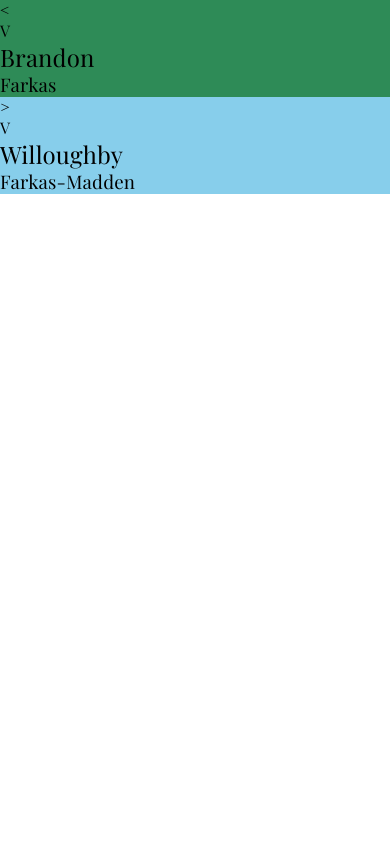
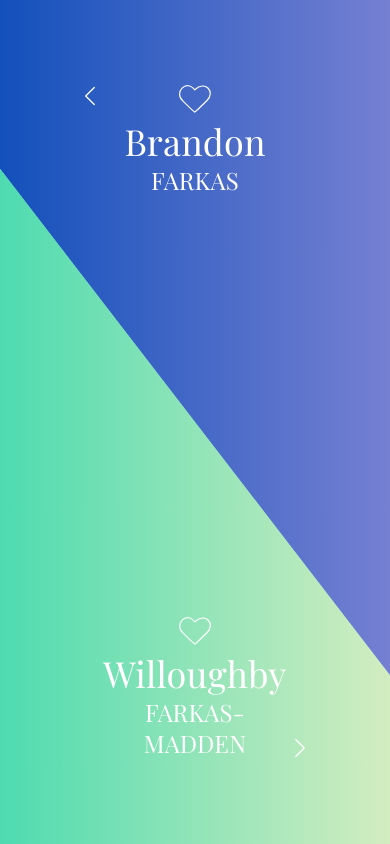
Before and after one commit to ajfarkas/choosely, a website built with webpack: page public/choose.html in a window 390 px wide. Built offline with nearby package versions, Linux system fonts and the light colour scheme; a web font is replaced by a local one.

Commit message:
responsive choose page

```diff
--- a/public/choose.html
+++ b/public/choose.html
@@ -8,22 +8,40 @@
   <link href="/public/styles.css" rel="stylesheet" type="text/css">
   <script src="/socket.io/socket.io.js"></script>
 </head>
-<body>
-  <div class="name-a">
-    <p class="left">&lt;</p>
+<body id="choose">
+  <div class="choice name-a">
+    <svg class="svg-arrow left">
+      <use xlink:href="#svg-arrow"/>
+    </svg>
     <div class="name">
-      <p class="heart">V</p>
+      <svg class="svg-heart">
+        <use xlink:href="#svg-heart"/>
+      </svg>
       <h2 data-value="Brandon">Brandon</h2>
       <h3 data-value="Farkas">Farkas</h3>
     </div>
   </div>
-  <div class="name-b">
-    <p class="right">&gt;</p>
+  <div class="choice name-b">
+    <svg class="svg-arrow right">
+      <use xlink:href="#svg-arrow"/>
+    </svg>
     <div class="name">
-      <p class="heart">V</p>
+      <svg class="svg-heart">
+        <use xlink:href="#svg-heart"/>
+      </svg>
       <h2 data-value="Willoughby">Willoughby</h2>
       <h3 data-value="Farkas-Madden">Farkas-Madden</h3>
     </div>
   </div>
+  <svg id="icon-defs" xmlns="http://www.w3.org/2000/svg" style="display: none">
+    <defs>
+      <symbol id="svg-heart" viewBox="0 -1 28 26.5">
+        <path d="M13.9,4.1c9.3-8.8,18.5,2,10.8,9.5c-6.5,6.5-10.8,10.3-10.8,10.3S9.6,20.1,3.1,13.6C-4.4,6.8,5.9-5.7,13.9,4.1z"/>
+      </symbol>
+      <symbol id="svg-arrow" viewBox="0 0 28 48">
+        <path d="M4,4L24,24L4,44"/>
+      </symbol>
+    </defs>
+  </svg>
 </body>
 </html>
--- a/sass/_choose.scss
+++ b/sass/_choose.scss
@@ -1,6 +1,53 @@
+#choose {
+  overflow: hidden;
+}
+
+h2 {
+  font-size: rem(36);
+}
+h3 {
+  font-size: rem(24);
+  text-transform: uppercase;
+}
+
+.name {
+  position: fixed;
+  z-index: 99;
+  left: 50%;
+  @include transform(translateX(-50%));
+  color: white;
+}
+
+.choice {
+  position: absolute;
+  top: 0;
+  left: 0;
+  width: 100vw;
+  height: 100vh;
+  text-align: center;
+
+  & .svg-arrow.left {
+    position: absolute;
+    top: 10%;
+    left: 10vh;
+  }
+  & .svg-arrow.right {
+    position: absolute;
+    bottom: 10%;
+    right: 10vh;
+  }
+}
+
 .name-a {
   background-color: seagreen;
+  background-image: $grad1;
+
+  & .name { top: 10%; }
 }
 .name-b {
   background-color: skyblue;
+  background-image: $grad2;
+  @include clip-path(polygon(0% 20%, 0% 100%, 100% 100%, 100% 80%));
+
+  & .name { bottom: 10%; }
 }
--- /dev/null
+++ b/sass/_icons.scss
@@ -0,0 +1,25 @@
+.svg-heart {
+  fill: none;
+  stroke: $text-color2;
+  stroke-width: 1px;
+
+  height: 30px;
+  width: 33px;
+
+  &:hover {
+    fill: $red;
+  }
+}
+
+.svg-arrow {
+  fill: none;
+  stroke: $text-color2;
+  stroke-width: 3px;
+  stroke-linecap: round;
+  stroke-linejoin: round;
+
+  height: 24px;
+  width: 12px;
+
+  &.left { @include transform(rotate(180deg)); }
+}
--- a/sass/_mixins.scss
+++ b/sass/_mixins.scss
@@ -12,6 +12,11 @@
   -webkit-transform: #{$command};
       -ms-transform: #{$command};
           transform: #{$command};
+}
+
+@mixin clip-path($path) {
+    -webkit-clip-path: #{$path};
+            clip-path: #{$path};
 }
 
 @mixin animation($name, $duration, $timing:"", $delay:"", $iteration:"", $direction:"") {
--- a/sass/_resets.scss
+++ b/sass/_resets.scss
@@ -3,7 +3,7 @@
 * {
   margin: 0;
   padding: 0;
-  border: 0;
+  border: none;
 }
 
 html {
--- a/sass/_vars.scss
+++ b/sass/_vars.scss
@@ -1,5 +1,10 @@
 // # Colors
 // ## Color Names
+$red: red;
+$green: #4edbb0;
+$light-green: #d3edc0;
+$blue: #1350bb;
+$light-blue: #7580d2;
 
 
 // ## Main Colors
@@ -7,6 +12,10 @@ $color1: black;
 $color2: skyblue;
 $color3: red;
 $invert: white;
+
+// ## Gradients
+$grad1: linear-gradient(to right, #{$blue}, #{$light-blue});
+$grad2: linear-gradient(to right, #{$green}, #{$light-green});
 
 // ## Background Colors
 $background: white;
@@ -30,9 +39,6 @@ $text-color:  $color1;
 $text-color2: $invert;
 $link-a: $color3;
 
-// # Buttons
-
-
 
 // ## Footer
 $footer-height: 55px;
--- a/sass/styles.scss
+++ b/sass/styles.scss
@@ -2,4 +2,5 @@
 @import "vars";
 @import "resets";
 
+@import "icons";
 @import "choose";
```
Also changed, not shown: favicon.ico (added), icons/heart.svg (added), public/styles.css, 1 other file.
